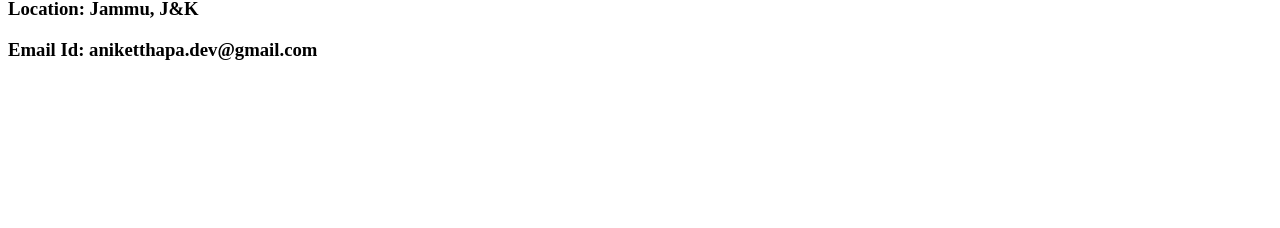
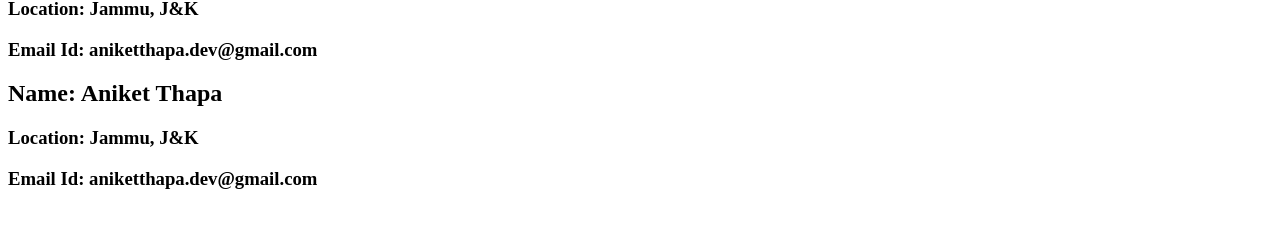
Before and after one commit to aniket-thapa/react-app1, a React (Vite) app: page /about in a window 1280 px wide. Shown: the part 226-454 px from the top of the page. Built offline with nearby package versions, Linux system fonts and the light colour scheme.

Commit message:
get Classy

```diff
--- a/src/components/About.js
+++ b/src/components/About.js
@@ -1,10 +1,12 @@
 import User from './User';
+import UserClass from './UserClass';
 
 const About = () => {
   return (
     <div>
       <h1>About Us Page</h1>
       <User />
+      <UserClass />
     </div>
   );
 };
--- a/src/components/UserClass.js
+++ b/src/components/UserClass.js
@@ -1,3 +1,4 @@
+import React from 'react';
 class UserClass extends React.Component {
   render() {
     return (
@@ -9,3 +10,5 @@ class UserClass extends React.Component {
     );
   }
 }
+
+export default UserClass;
```
